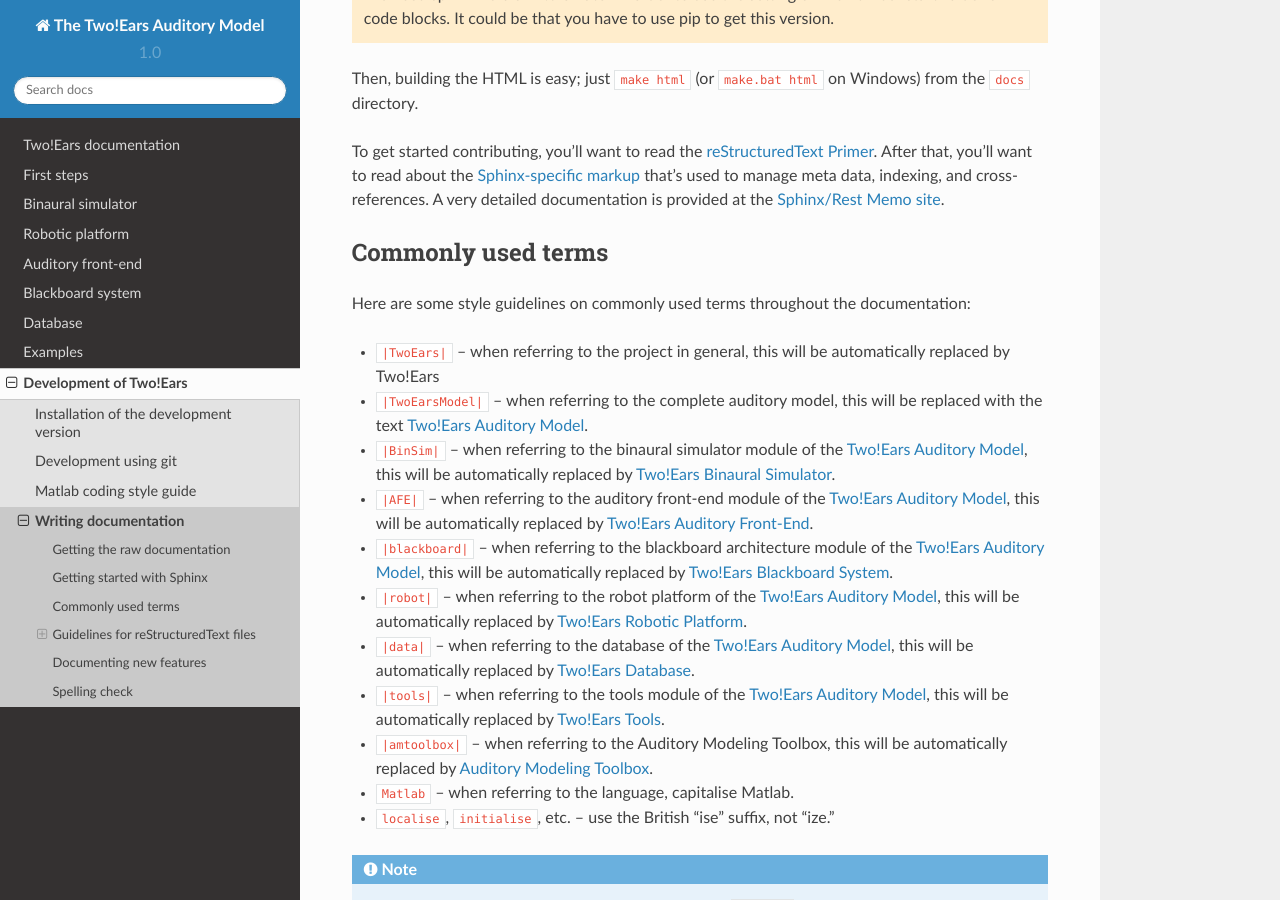
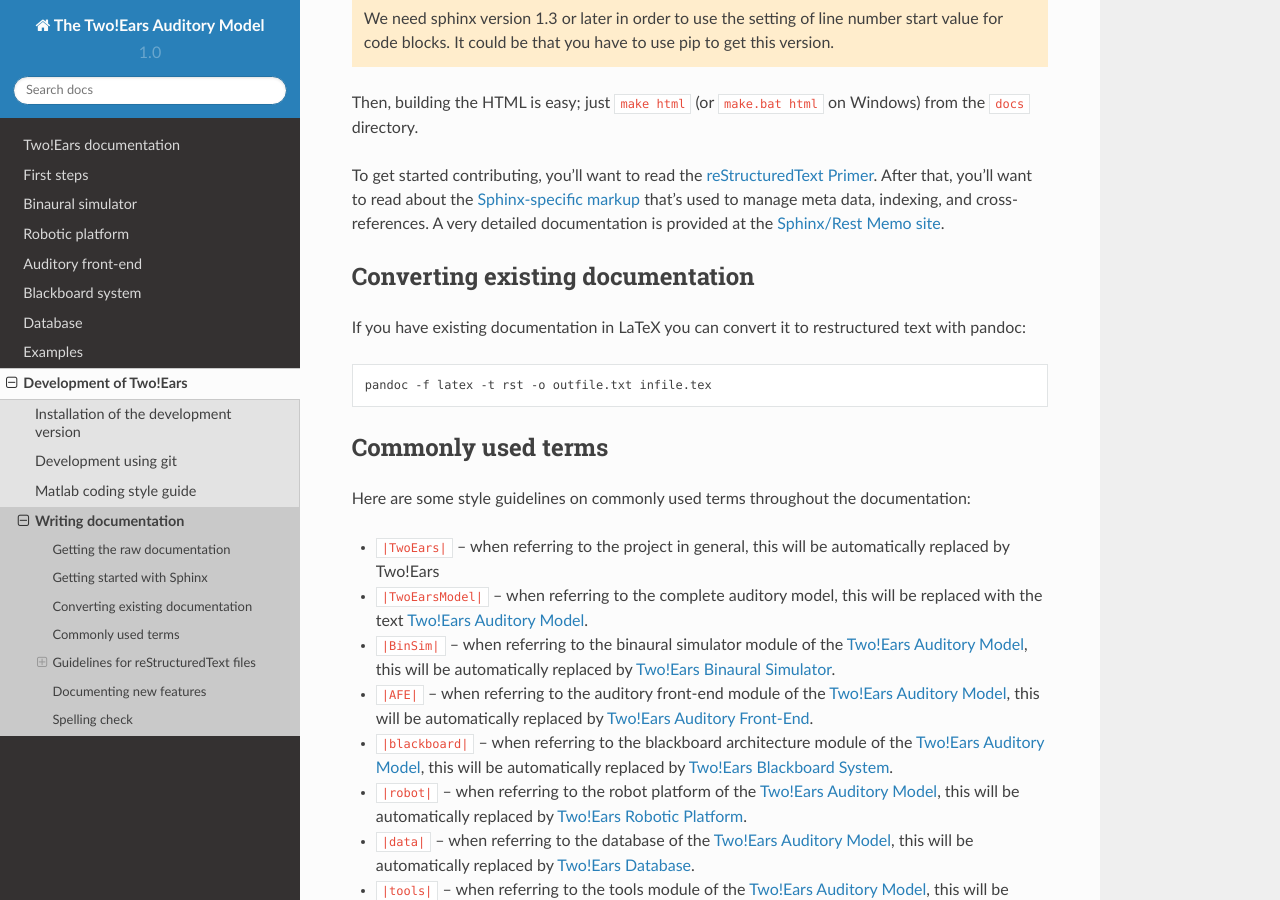
Before and after one commit to TWOEARS/documentation, a Sphinx documentation site: the page built from doc/dev/writing-documentation.txt, in a window 1280 px wide and 900 px high, scrolled down 1197 px. Built offline with Sphinx 7.4.7 and the Read the Docs theme 2.0.0, drawn with Linux system fonts in a browser that asks for light colours; pages that are not in the unit, such as notebooks, are missing from menus; some of the changed text lies outside the part shown.

Commit message:
Add doc for converting latex to rst files

```diff
--- a/doc/dev/writing-documentation.txt
+++ b/doc/dev/writing-documentation.txt
@@ -59,6 +59,16 @@
 .. _reStructuredText Primer: http://sphinx-doc.org/rest.html
 .. _Sphinx-specific markup: http://sphinx-doc.org/markup/index.html
 .. _Sphinx/Rest Memo site: http://rest-sphinx-memo.readthedocs.org/en/latest/index.html
+
+Converting existing documentation
+---------------------------------
+
+If you have existing documentation in LaTeX you can convert it to restructured
+text with pandoc:
+
+.. code-block:: bash
+
+    pandoc -f latex -t rst -o outfile.txt infile.tex
 
 Commonly used terms
 -------------------
```
